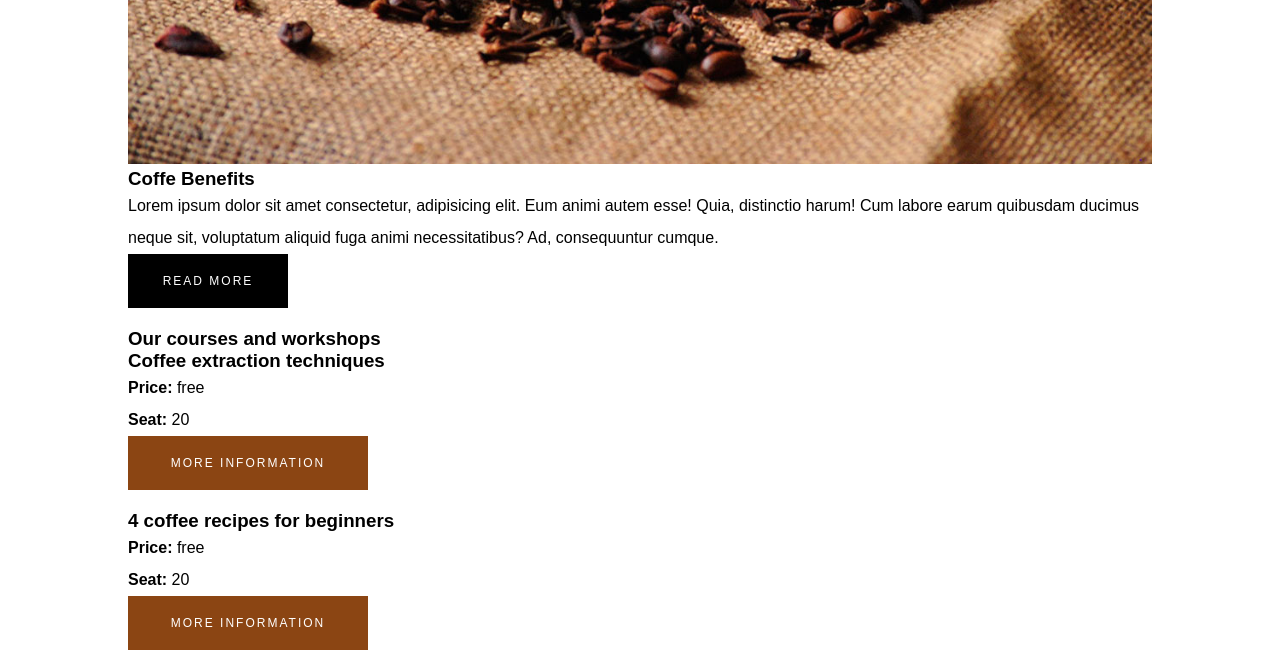
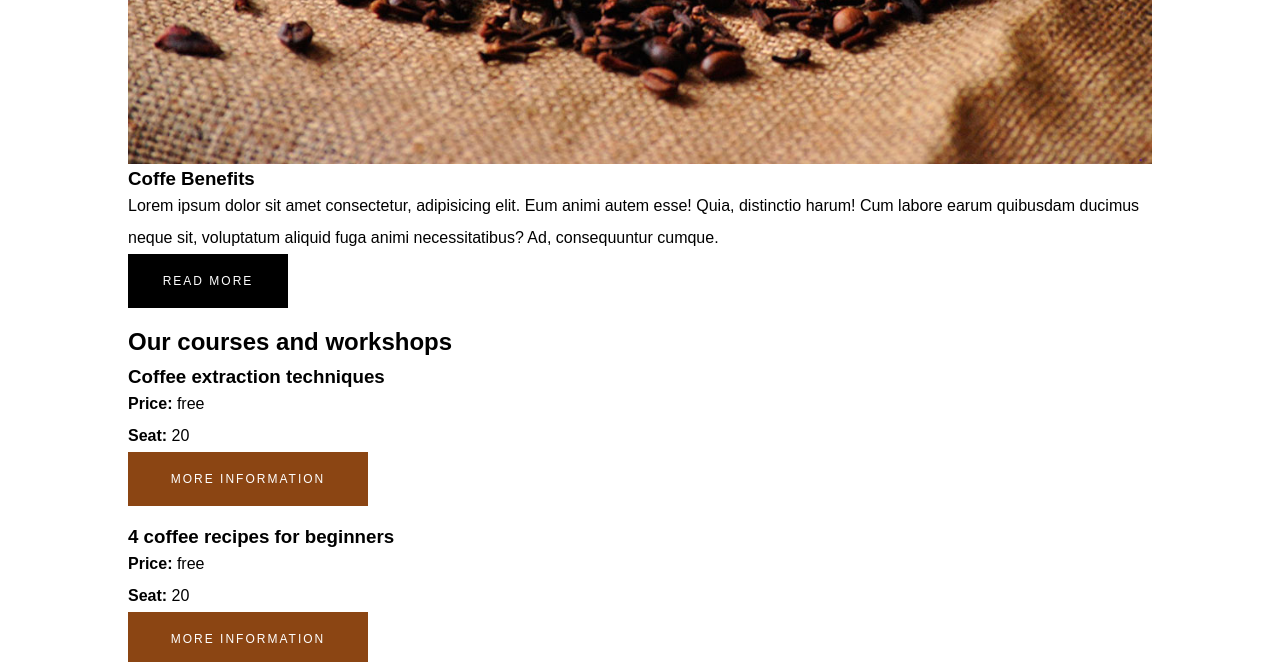
Before and after one commit to ericksoftware/CoffeeBlog, a plain HTML site: page index.html in a window 1280 px wide. Shown: the part 2684-3346 px from the top of the page. Drawn offline with Linux system fonts and the light colour scheme.

Commit message:
update to class 2

```diff
--- a/index.html
+++ b/index.html
@@ -4,7 +4,7 @@
     <meta charset="UTF-8">
     <meta name="viewport" content="width=device-width, initial-scale=1.0">
     <link rel="stylesheet" href="/mystyle.css">
-    <title>Document</title>
+    <title>Coffee Blog</title>
 </head>
 <body>
     <header class="header-init">
@@ -43,7 +43,7 @@
         </div>
         <div>
             <div>
-                <h3>Our courses and workshops</h3>
+                <h3 style="font-size: 24px; margin-bottom: 10px;">Our courses and workshops</h3>
             </div>
             <div>
                 <h3>Coffee extraction techniques</h3>
```
